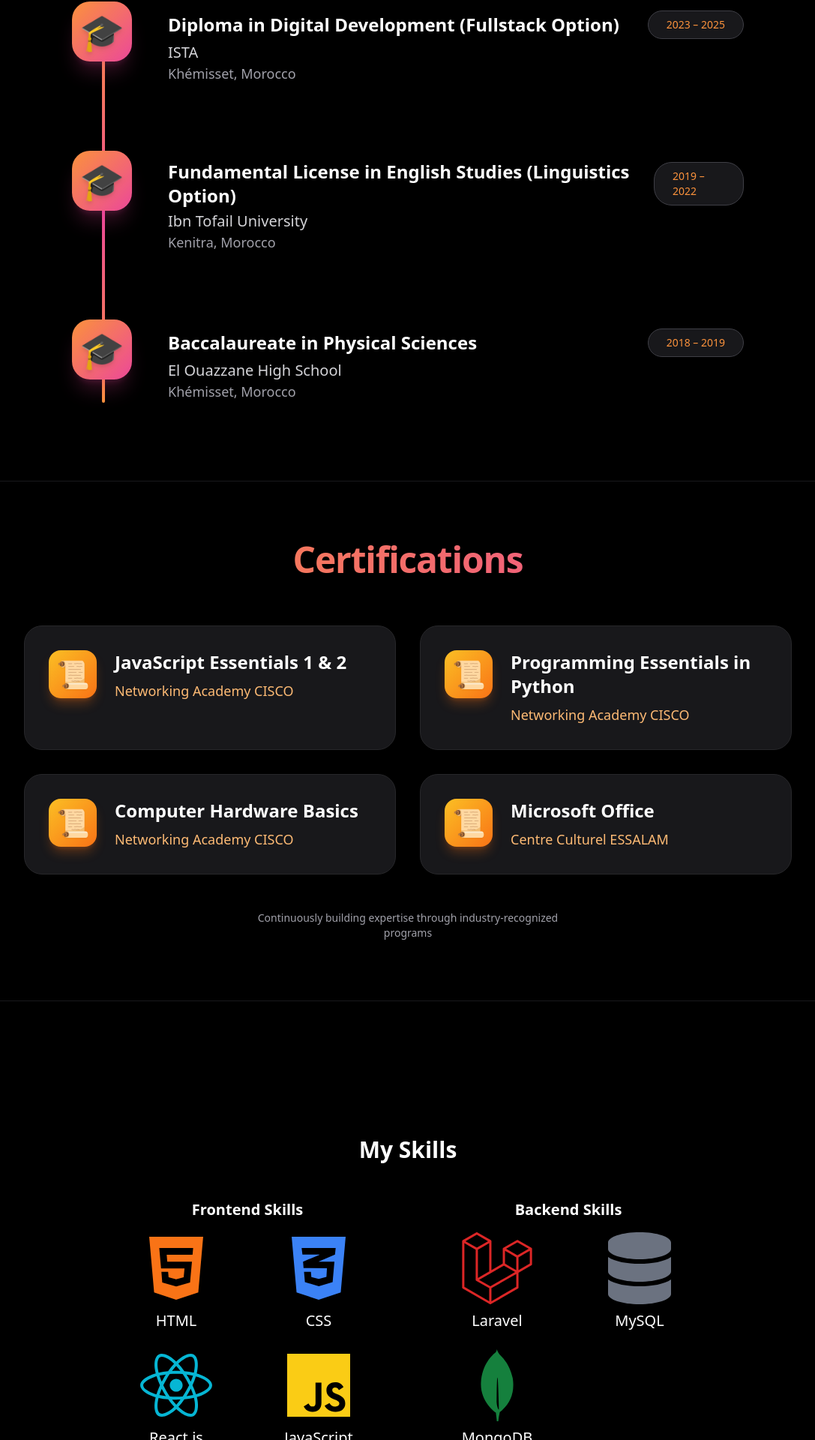
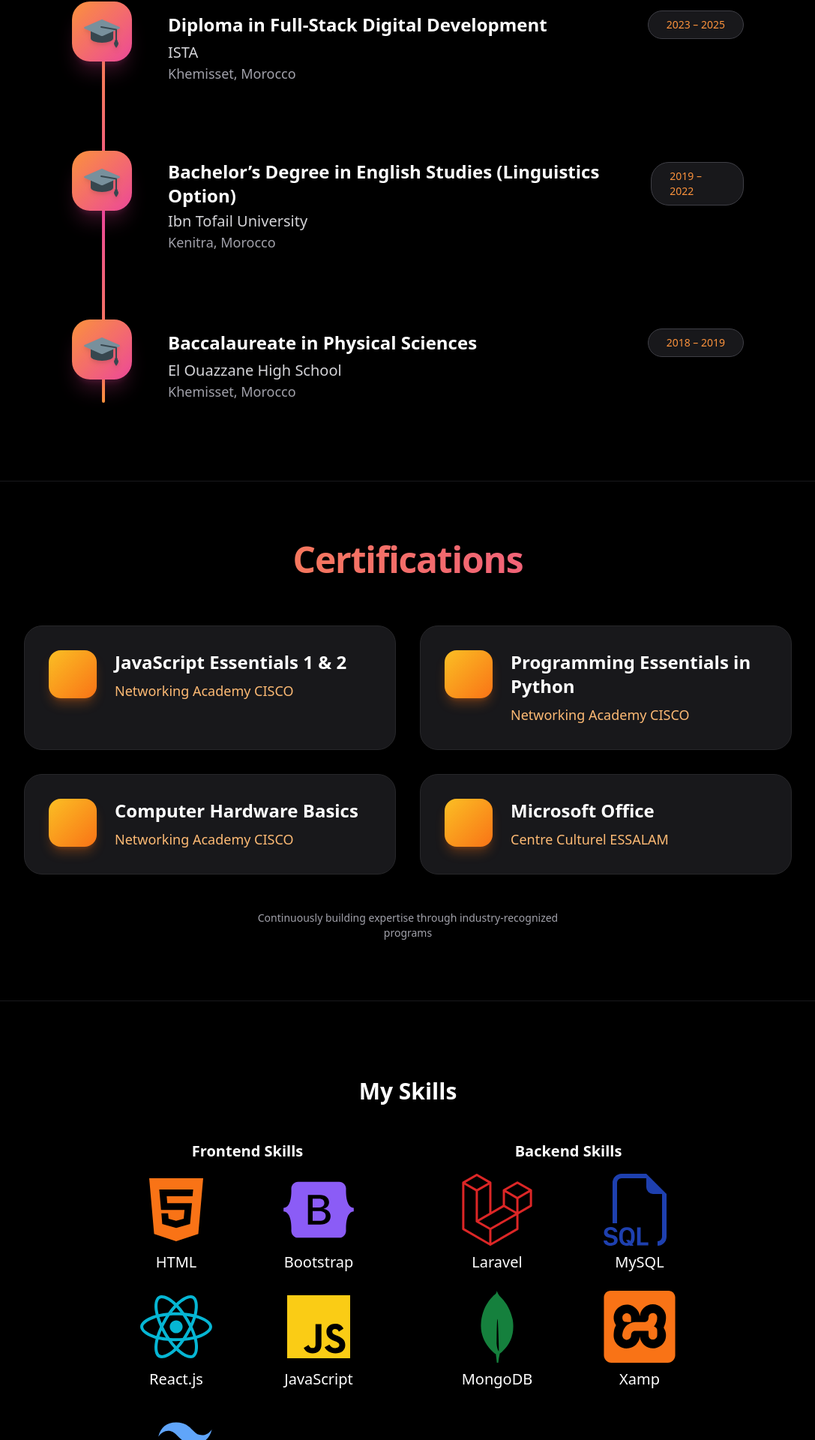
Before and after one commit to SanaaEl11/portfolio, a React (Create React App) app: page / in a window 1280 px wide. Shown: the part 851-2771 px from the top of the page at 75% size, without its empty margins (96-1183 px from the left). Built offline with nearby package versions, Linux system fonts and the light colour scheme.

Commit message:
Update prof

```diff
--- a/src/components/Certification.jsx
+++ b/src/components/Certification.jsx
@@ -38,7 +38,7 @@ const Certification = () => {
             >
               {/* Icon - professional certificate style with gradient, matches skill icon colors */}
               <div className="flex-shrink-0 w-16 h-16 bg-gradient-to-br from-amber-400 to-orange-500 rounded-2xl flex items-center justify-center shadow-lg shadow-orange-500/30 transition-all duration-500 group-hover:rotate-12">
-                <span className="text-4xl drop-shadow-sm">📜</span>
+                <span className="text-4xl drop-shadow-sm"></span>
               </div>
 
               {/* Text content */}
--- a/src/components/Education.jsx
+++ b/src/components/Education.jsx
@@ -1,16 +1,19 @@
 // Education.jsx
 import React from "react";
+import { FcGraduationCap } from "react-icons/fc";
+
+
 
 const Education = () => {
   const educationData = [
   {
-      degree: "Diploma in Digital Development (Fullstack Option)",
+    degree: "Diploma in Full-Stack Digital Development",
     institution: "ISTA",
     years: "2023 – 2025",
-      location: "Khémisset, Morocco",
+    location: "Khemisset, Morocco",
   },
   {
-      degree: "Fundamental License in English Studies (Linguistics Option)",
+    degree: "Bachelor’s Degree in English Studies (Linguistics Option)",
     institution: "Ibn Tofail University",
     years: "2019 – 2022",
     location: "Kenitra, Morocco",
@@ -19,7 +22,7 @@ const Education = () => {
     degree: "Baccalaureate in Physical Sciences",
     institution: "El Ouazzane High School",
     years: "2018 – 2019",
-      location: "Khémisset, Morocco",
+    location: "Khemisset, Morocco",
   },
 ];
 
@@ -44,7 +47,7 @@ const Education = () => {
               {/* Icon circle with animation - matches the colored skill icons and hero bear circle */}
               <div className="flex-shrink-0 z-10">
                 <div className="w-20 h-20 bg-gradient-to-br from-orange-400 to-pink-500 rounded-3xl flex items-center justify-center shadow-xl shadow-pink-500/20 transition-all duration-500 group-hover:scale-110 group-hover:rotate-6">
-                  <span className="text-5xl drop-shadow-md">🎓</span>
+                  <span className="text-5xl drop-shadow-md"><FcGraduationCap /></span>
                 </div>
               </div>
 
--- a/src/components/Skills.jsx
+++ b/src/components/Skills.jsx
@@ -1,7 +1,13 @@
 
 import React from "react";
-import { FaHtml5, FaCss3Alt, FaReact, FaJs, FaLaravel, FaDatabase } from "react-icons/fa";
+import { FaHtml5, FaReact, FaJs, FaLaravel} from "react-icons/fa";
+import { FaBootstrap } from "react-icons/fa6";
 import { SiMongodb } from "react-icons/si";
+import { SiXampp } from "react-icons/si";
+import { BsFiletypeSql } from "react-icons/bs";
+
+import { RiTailwindCssFill } from "react-icons/ri";
+
 
 const Skills = () => {
   return (
@@ -11,7 +17,7 @@ const Skills = () => {
       <div className="grid grid-cols-1 md:grid-cols-2 gap-6">
 
         {/* Frontend Skills */}
-        <div className="bg-black p-6 rounded-lg shadow-2xl transform transition-all duration-300 hover:scale-105 hover:shadow-xl hover:bg-gradient-to-br hover:from-pink-500 hover:to-orange-500">
+        <div className="bg-black p-6 rounded-lg shadow-2xl transform transition-all duration-300 hover:scale-105 hover:shadow-xl hover:bg-gradient-to-br">
           <h3 className="text-xl font-semibold text-white mb-4 text-center">Frontend Skills</h3>
           <div className="grid grid-cols-2 sm:grid-cols-2 gap-6">
 
@@ -21,10 +27,10 @@ const Skills = () => {
               <span className="text-white text-xl font-medium mt-2">HTML</span>
             </div>
 
-            {/* CSS */}
-            <div className="flex flex-col items-center text-blue-500 text-8xl transform hover:scale-110 transition-all duration-200 text-center">
-              <FaCss3Alt />
-              <span className="text-white text-xl font-medium mt-2">CSS</span>
+            {/* bootstrap */}
+            <div className="flex flex-col items-center text-violet-500 text-8xl transform hover:scale-110 transition-all duration-200 text-center">
+              <FaBootstrap />
+              <span className="text-white text-xl font-medium mt-2">Bootstrap</span>
             </div>
 
             {/* React */}
@@ -38,11 +44,16 @@ const Skills = () => {
               <FaJs />
               <span className="text-white text-xl font-medium mt-2">JavaScript</span>
             </div>
+            {/* Tailwind */}
+            <div className="flex flex-col items-center text-blue-400 text-8xl transform hover:scale-110 transition-all duration-200 text-center">
+              <RiTailwindCssFill />
+              <span className="text-white text-xl font-medium mt-2">Tailwind</span>
+            </div>
           </div>
         </div>
 
         {/* Backend Skills */}
-        <div className="bg-black p-6 rounded-lg shadow-2xl transform transition-all duration-300 hover:scale-105 hover:shadow-xl hover:bg-gradient-to-br hover:from-pink-500 hover:to-orange-500">
+        <div className="bg-black p-6 rounded-lg shadow-2xl transform transition-all duration-300 hover:scale-105 hover:shadow-xl hover:bg-gradient-to-br">
           <h3 className="text-xl font-semibold text-white mb-4 text-center">Backend Skills</h3>
           <div className="grid grid-cols-2 sm:grid-cols-2 gap-6">
 
@@ -53,8 +64,8 @@ const Skills = () => {
             </div>
 
             {/* MySQL */}
-            <div className="flex flex-col items-center text-gray-500 text-8xl transform hover:scale-110  transition-all duration-200 text-center">
-              <FaDatabase />
+            <div className="flex flex-col items-center text-blue-800 text-8xl transform hover:scale-110  transition-all duration-200 text-center">
+              <BsFiletypeSql />
               <span className="text-white text-xl font-medium mt-2">MySQL</span>
             </div>
 
@@ -62,6 +73,11 @@ const Skills = () => {
             <div className="flex flex-col items-center text-green-700 text-8xl transform hover:scale-110 transition-all duration-200 text-center">
               <SiMongodb />
               <span className="text-white text-xl font-medium mt-2">MongoDB</span>
+            </div>
+             {/* Xamp*/}
+            <div className="flex flex-col items-center text-orange-500 text-8xl transform hover:scale-110 transition-all duration-200 text-center">
+              <SiXampp />
+              <span className="text-white text-xl font-medium mt-2">Xamp</span>
             </div>
           </div>
         </div>
```
Also changed, not shown: src/components/Navbar.jsx (+95 -15 lines), src/assets/certificate.png (added), src/assets/profilepic7.png. Lines whose indentation alone changed are shown as unchanged.
